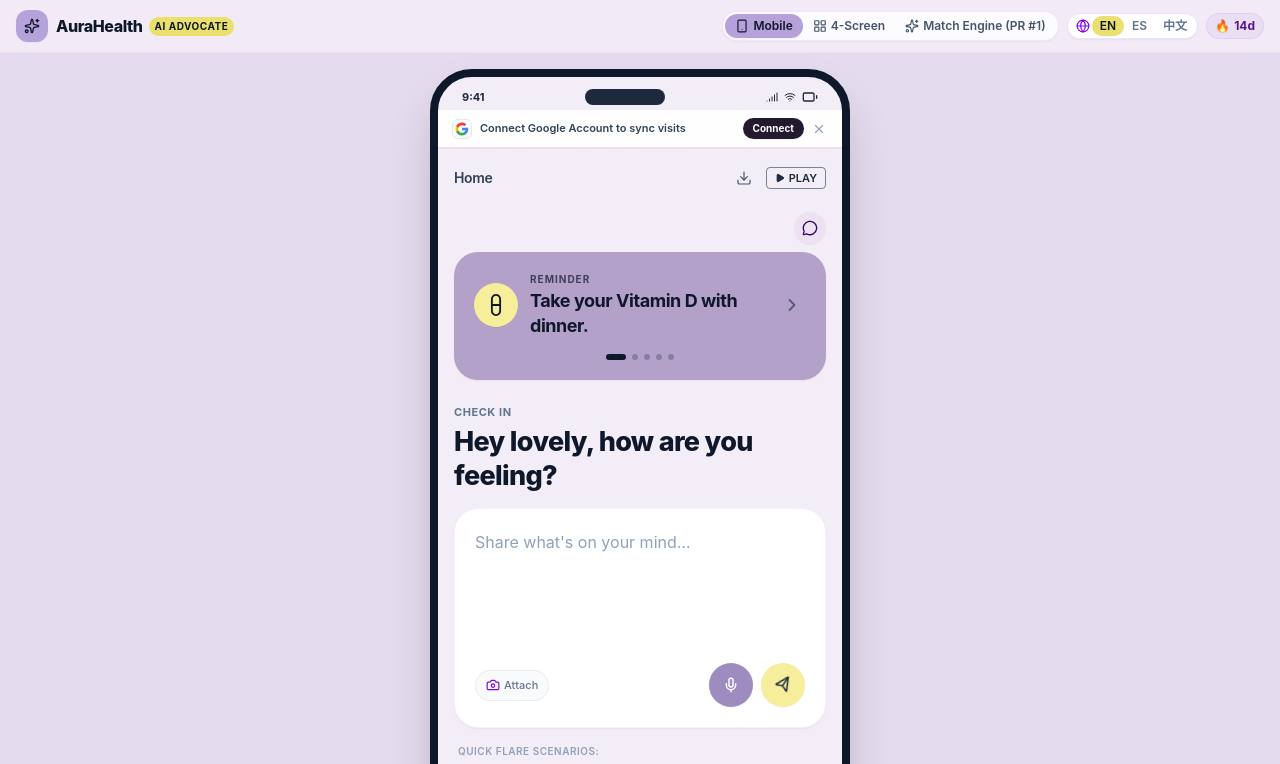
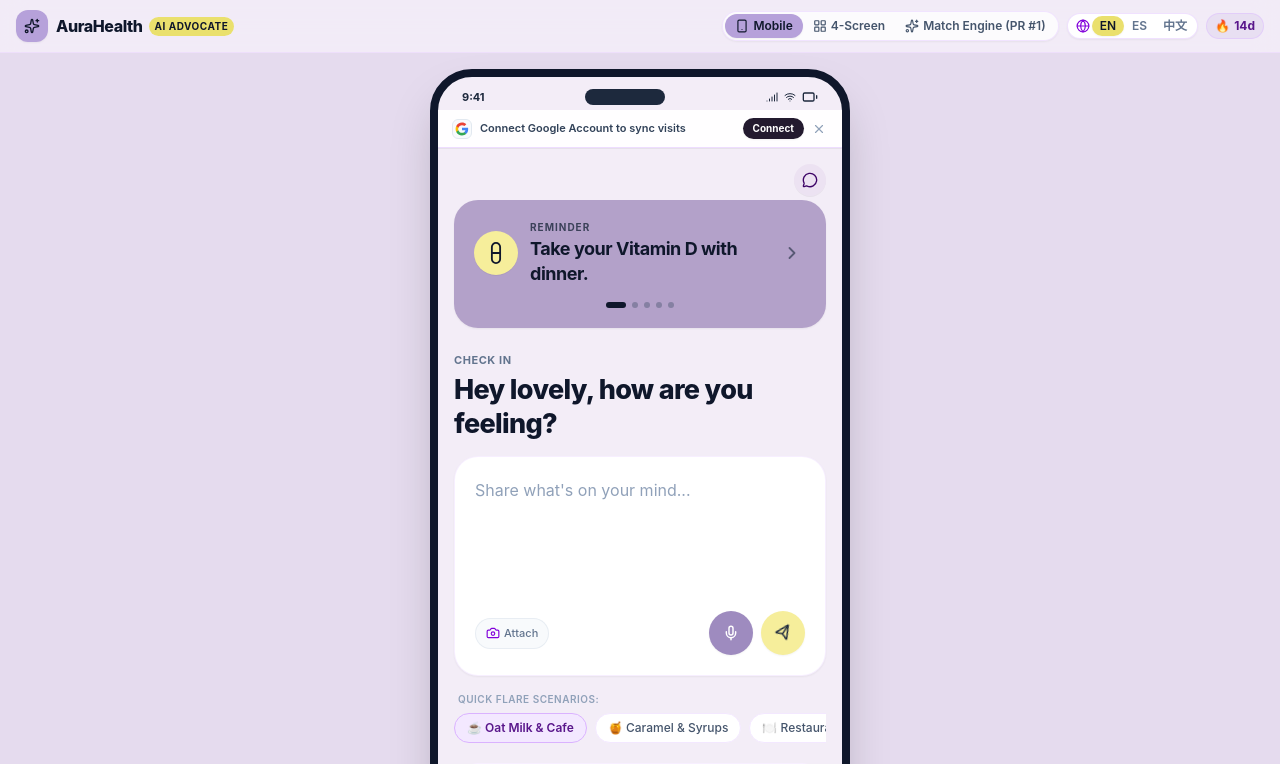
Before and after one commit to ashisin17/sheila, a React (Vite) app: page / in a window 1280 px wide. Shown: the top 764 px of the page. Built offline with nearby package versions, Linux system fonts and the light colour scheme.

Commit message:
fix(home): remove play button, home title, and download button for clean design

```diff
--- a/src/components/FourScreenShowcase.tsx
+++ b/src/components/FourScreenShowcase.tsx
@@ -1,5 +1,4 @@
 import React from 'react';
-import { Download, Play } from 'lucide-react';
 import { Language, MarkedDay, UserProfile, Provider, BillAuditResult, HealthBoardTrigger } from '../types';
 import { HomeTab } from './HomeTab';
 import { CalendarTab } from './CalendarTab';
@@ -68,18 +67,9 @@ export const FourScreenShowcase: React.FC<FourScreenShowcaseProps> = (props) =>
 
         {/* SCREEN 1: HOME */}
         <div className="w-[370px] shrink-0 space-y-2">
-          {/* Top Title Bar matching mockup */}
+          {/* Top Title Bar */}
           <div className="flex items-center justify-between px-2 text-slate-700">
             <span className="font-extrabold text-sm text-slate-800">Home</span>
-            <div className="flex items-center gap-1.5">
-              <button className="w-7 h-7 rounded-full bg-white/70 hover:bg-white flex items-center justify-center text-slate-600 border border-slate-300 shadow-2xs">
-                <Download className="w-3.5 h-3.5" />
-              </button>
-              <button className="flex items-center gap-1 bg-white/70 hover:bg-white text-slate-900 border border-slate-400/80 px-2.5 py-1 rounded-full text-[11px] font-extrabold shadow-2xs">
-                <Play className="w-2.5 h-2.5 fill-slate-900" />
-                <span>PLAY</span>
-              </button>
-            </div>
           </div>
 
           {/* Screen Card Mockup */}
@@ -104,18 +94,9 @@ export const FourScreenShowcase: React.FC<FourScreenShowcaseProps> = (props) =>
 
         {/* SCREEN 2: CALENDAR */}
         <div className="w-[370px] shrink-0 space-y-2">
-          {/* Top Title Bar matching mockup */}
+          {/* Top Title Bar */}
           <div className="flex items-center justify-between px-2 text-slate-700">
             <span className="font-extrabold text-sm text-slate-800">Calendar</span>
-            <div className="flex items-center gap-1.5">
-              <button className="w-7 h-7 rounded-full bg-white/70 hover:bg-white flex items-center justify-center text-slate-600 border border-slate-300 shadow-2xs">
-                <Download className="w-3.5 h-3.5" />
-              </button>
-              <button className="flex items-center gap-1 bg-white/70 hover:bg-white text-slate-900 border border-slate-400/80 px-2.5 py-1 rounded-full text-[11px] font-extrabold shadow-2xs">
-                <Play className="w-2.5 h-2.5 fill-slate-900" />
-                <span>PLAY</span>
-              </button>
-            </div>
           </div>
 
           {/* Screen Card Mockup */}
@@ -138,18 +119,9 @@ export const FourScreenShowcase: React.FC<FourScreenShowcaseProps> = (props) =>
 
         {/* SCREEN 3: PROVIDERS */}
         <div className="w-[370px] shrink-0 space-y-2">
-          {/* Top Title Bar matching mockup */}
+          {/* Top Title Bar */}
           <div className="flex items-center justify-between px-2 text-slate-700">
             <span className="font-extrabold text-sm text-slate-800">Providers</span>
-            <div className="flex items-center gap-1.5">
-              <button className="w-7 h-7 rounded-full bg-white/70 hover:bg-white flex items-center justify-center text-slate-600 border border-slate-300 shadow-2xs">
-                <Download className="w-3.5 h-3.5" />
-              </button>
-              <button className="flex items-center gap-1 bg-white/70 hover:bg-white text-slate-900 border border-slate-400/80 px-2.5 py-1 rounded-full text-[11px] font-extrabold shadow-2xs">
-                <Play className="w-2.5 h-2.5 fill-slate-900" />
-                <span>PLAY</span>
-              </button>
-            </div>
           </div>
 
           {/* Screen Card Mockup */}
@@ -174,18 +146,9 @@ export const FourScreenShowcase: React.FC<FourScreenShowcaseProps> = (props) =>
 
         {/* SCREEN 4: YOU */}
         <div className="w-[370px] shrink-0 space-y-2">
-          {/* Top Title Bar matching mockup */}
+          {/* Top Title Bar */}
           <div className="flex items-center justify-between px-2 text-slate-700">
             <span className="font-extrabold text-sm text-slate-800">You</span>
-            <div className="flex items-center gap-1.5">
-              <button className="w-7 h-7 rounded-full bg-white/70 hover:bg-white flex items-center justify-center text-slate-600 border border-slate-300 shadow-2xs">
-                <Download className="w-3.5 h-3.5" />
-              </button>
-              <button className="flex items-center gap-1 bg-white/70 hover:bg-white text-slate-900 border border-slate-400/80 px-2.5 py-1 rounded-full text-[11px] font-extrabold shadow-2xs">
-                <Play className="w-2.5 h-2.5 fill-slate-900" />
-                <span>PLAY</span>
-              </button>
-            </div>
           </div>
 
           {/* Screen Card Mockup */}
--- a/src/components/HomeTab.tsx
+++ b/src/components/HomeTab.tsx
@@ -5,9 +5,6 @@ import {
   MessageCircle,
   Mic,
   Send,
-  Play,
-  Pause,
-  Download,
   Camera,
   X,
   Sparkles,
@@ -50,9 +47,6 @@ export const HomeTab: React.FC<HomeTabProps> = ({
   // Reminder Carousel state
   const [carouselIndex, setCarouselIndex] = useState(0);
   const currentReminder = INITIAL_CAROUSEL_ITEMS[carouselIndex];
-
-  // Voice playback tour state (for PLAY button in top subheader)
-  const [isPlayingTour, setIsPlayingTour] = useState(false);
 
   // Check-in input state
   const [inputText, setInputText] = useState('');
@@ -97,38 +91,6 @@ export const HomeTab: React.FC<HomeTabProps> = ({
     onIncrementStreak();
     showQuickToast(`✓ Logged: ${currentReminder.title} (Streak: ${streakCount + 1} days)`);
     nextReminder();
-  };
-
-  // Play audio greeting using browser SpeechSynthesis or friendly chime
-  const handlePlayVoiceTour = () => {
-    if (isPlayingTour) {
-      if ('speechSynthesis' in window) {
-        window.speechSynthesis.cancel();
-      }
-      setIsPlayingTour(false);
-      return;
-    }
-
-    if ('speechSynthesis' in window) {
-      window.speechSynthesis.cancel();
-      const message =
-        language === 'es'
-          ? 'Hola querida, soy Sheila, tu defensora de salud. Cuéntame cómo te sientes hoy o revisa tus sensores de inflamación.'
-          : language === 'zh'
-          ? '亲爱的你好，我是你的AI健康伙伴 Sheila。记录你今天的身体感受，或核查任何餐食与麸质隐患。'
-          : "Hey lovely, I'm Sheila, your health advocate. Share what's on your mind, or check your inflammation sensors below.";
-
-      const utterance = new SpeechSynthesisUtterance(message);
-      utterance.rate = 0.95;
-      utterance.pitch = 1.05;
-      utterance.onend = () => setIsPlayingTour(false);
-      utterance.onerror = () => setIsPlayingTour(false);
-      setIsPlayingTour(true);
-      window.speechSynthesis.speak(utterance);
-    } else {
-      setIsPlayingTour(true);
-      setTimeout(() => setIsPlayingTour(false), 2500);
-    }
   };
 
   // File Upload
@@ -320,51 +282,19 @@ export const HomeTab: React.FC<HomeTabProps> = ({
         </div>
       )}
 
-      {/* TOP SUBHEADER (Matches Mockup: "Home" on left, Download & PLAY on right) */}
-      <div className="flex items-center justify-between pt-1 pb-1">
-        <h1 className="text-sm font-semibold text-slate-700 tracking-tight">Home</h1>
-        <div className="flex items-center gap-2">
-          {/* Download / Export summary icon */}
-          <button
-            onClick={() => onOpenSoapModal()}
-            className="w-7 h-7 rounded-md flex items-center justify-center text-slate-600 hover:text-slate-900 hover:bg-slate-200/50 transition cursor-pointer"
-            title="Download / View Advocacy Summary"
-          >
-            <Download className="w-4 h-4 stroke-[1.8]" />
-          </button>
-
-          {/* PLAY button */}
-          <button
-            onClick={handlePlayVoiceTour}
-            className={`flex items-center gap-1 px-2 py-0.5 rounded border text-[11px] font-semibold transition cursor-pointer ${
-              isPlayingTour
-                ? 'bg-purple-200 border-purple-400 text-purple-900 animate-pulse'
-                : 'border-slate-600/70 text-slate-800 hover:bg-slate-200/60'
-            }`}
-            title="Listen to Sheila's voice guidance"
-          >
-            {isPlayingTour ? (
-              <Pause className="w-2.5 h-2.5 fill-current" />
-            ) : (
-              <Play className="w-2.5 h-2.5 fill-current" />
-            )}
-            <span>PLAY</span>
-          </button>
-        </div>
+      {/* Top action row: Message Bubble on top right */}
+      <div className="flex justify-end pt-1 mb-1">
+        <button
+          onClick={() => onOpenSoapModal()}
+          className="w-8 h-8 rounded-full bg-[#ECE2F2] hover:bg-[#E3D6EA] text-purple-950 flex items-center justify-center transition shadow-2xs cursor-pointer"
+          title="Open Clinical Chat & SOAP Note"
+        >
+          <MessageCircle className="w-4 h-4 stroke-[2]" />
+        </button>
       </div>
 
       {/* REMINDER CARD (Soft muted lavender card matching mockup, NO "today 1 of 5" text) */}
       <div className="relative">
-        {/* Floating Message Bubble Icon on top right */}
-        <div className="flex justify-end mb-2">
-          <button
-            onClick={() => onOpenSoapModal()}
-            className="w-8 h-8 rounded-full bg-[#ECE2F2] hover:bg-[#E3D6EA] text-purple-950 flex items-center justify-center transition shadow-2xs cursor-pointer"
-            title="Open Clinical Chat & SOAP Note"
-          >
-            <MessageCircle className="w-4 h-4 stroke-[2]" />
-          </button>
-        </div>
 
         {/* Soft Lavender Card */}
         <div
```
